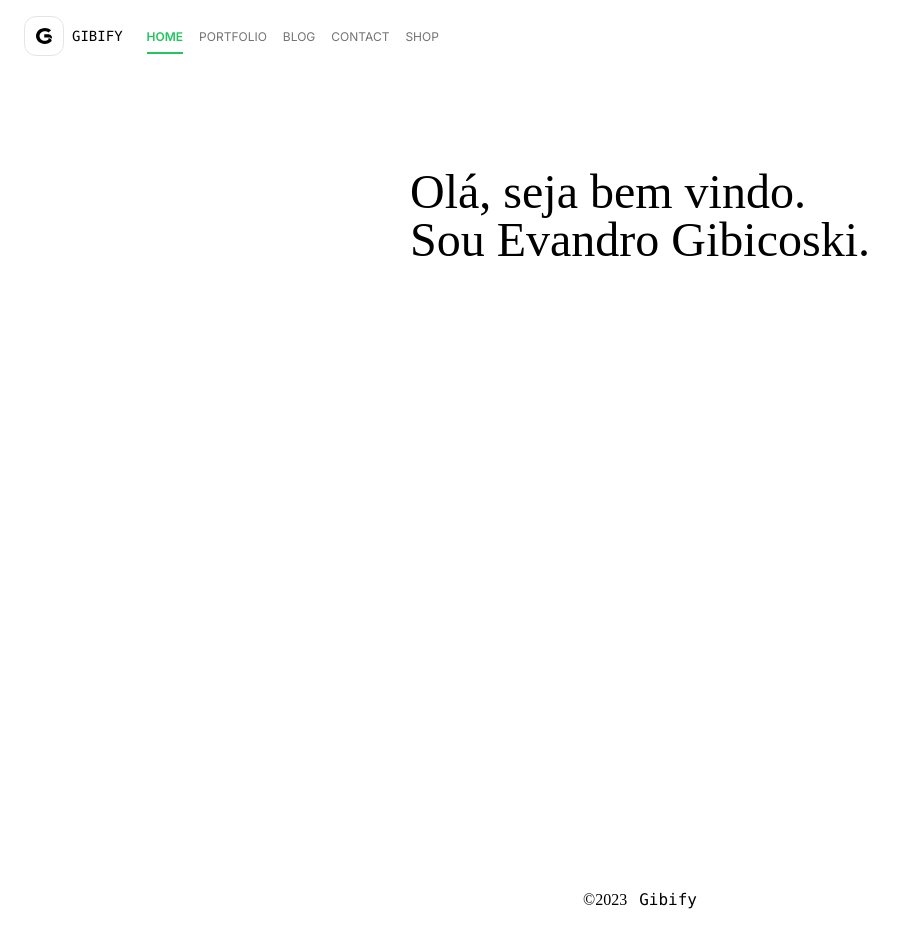
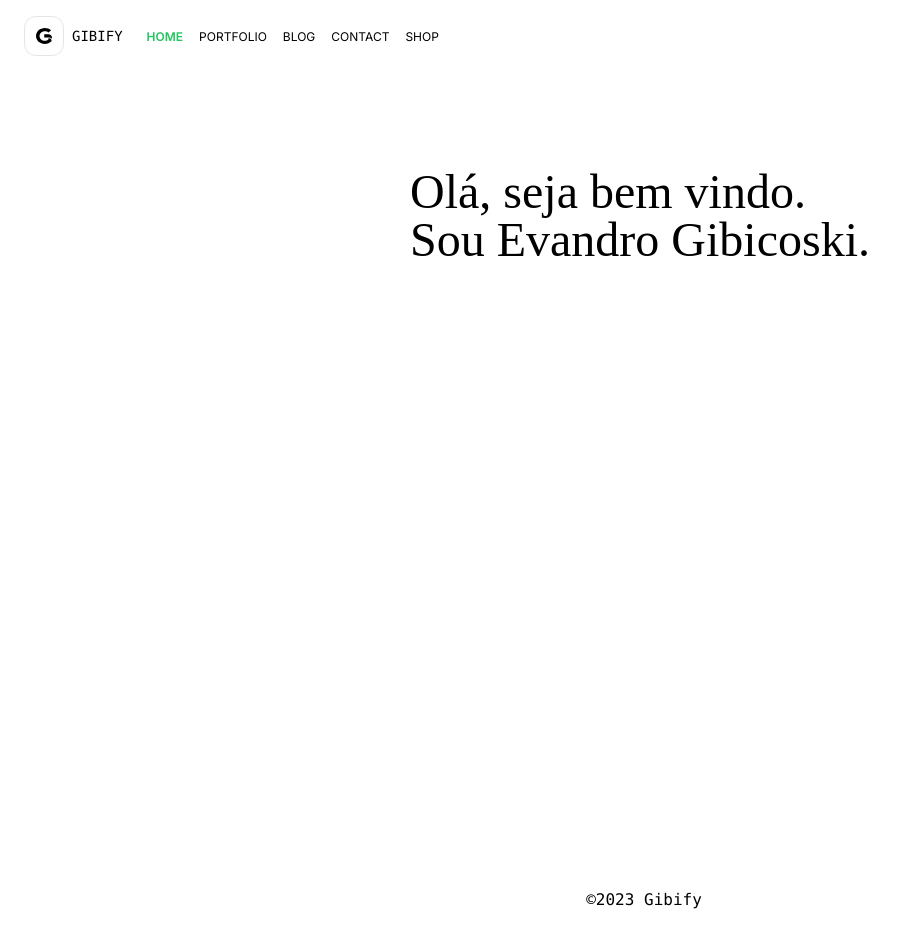
Before and after one commit to gibifydev/gibify-dev, a Next.js app: page / in a window 1280 px wide. Shown: the whole page, without its empty margins (0-906 px from the left). Built offline with nearby package versions, Linux system fonts and the light colour scheme.

Commit message:
adjusts a lot of things

```diff
--- a/src/app/opengraph-image.tsx
+++ b/src/app/opengraph-image.tsx
@@ -28,7 +28,8 @@ export default async function Image() {
           />
         </svg>
         <p>Evandro Gibicoski | Gibify</p>
-        <p>Frontend Developer - Next.js | React.js | Electron.js | Typescript | Javascript | Shopify</p>
+        <p>Frontend Developer</p>
+        <p>Next.js | React.js | Electron.js | Typescript | Javascript | Shopify</p>
       </div>
     ),
     {
--- a/src/components/footer/index.tsx
+++ b/src/components/footer/index.tsx
@@ -5,7 +5,7 @@ export function Footer() {
 
   return (
     <footer className="flex items-center justify-center p-4">
-      <p> &copy;{currentYear} <code className="ml-2">Gibify</code></p>
+      <p><code className="ml-2"> &copy;{currentYear} Gibify</code></p>
     </footer>
   )
 }
--- a/src/components/navbar/desktop-menu.tsx
+++ b/src/components/navbar/desktop-menu.tsx
@@ -14,9 +14,8 @@ export function DesktopMenu({ menu }: { menu: Menu[] }) {
             <li key={item.title}>
               <Link
                 href={item.path}
-                className={clsx('text-xs py-2 rounded-xs dark:text-white uppercase', {
-                  'border-b-2 border-green-500 text-green-500 font-semibold': pathname === item.path,
-                  'border-b-1 border-neutral-500 text-neutral-500 font-normal': pathname !== item.path,
+                className={clsx('text-xs py-2 font-normal rounded-xs dark:text-white uppercase', {
+                  'text-green-500 dark:text-green-500 font-semibold': pathname === item.path,
                 })}
               >
                 {item.title}
--- a/src/components/navbar/mobile-menu.tsx
+++ b/src/components/navbar/mobile-menu.tsx
@@ -5,6 +5,7 @@ import { usePathname, useSearchParams } from 'next/navigation';
 import { Fragment, useEffect, useState } from 'react';
 import { Bars3Icon, XMarkIcon } from '@heroicons/react/24/outline';
 import { Menu } from './index';
+import { inter } from '@/fonts';
 export function MobileMenu({ menu }: { menu: Menu[] }) {
   const pathname = usePathname();
   const searchParams = useSearchParams();
@@ -68,7 +69,7 @@ export function MobileMenu({ menu }: { menu: Menu[] }) {
                   <XMarkIcon className="h-6" />
                 </button>
                 {menu.length ? (
-                  <ul className="flex w-full flex-col">
+                  <ul className={`flex w-full flex-col ${inter.className}`}>
                     {menu.map((item: Menu) => (
                       <li
                         className="py-2 text-xl text-black transition-colors hover:text-neutral-500 dark:text-white uppercase"
```
